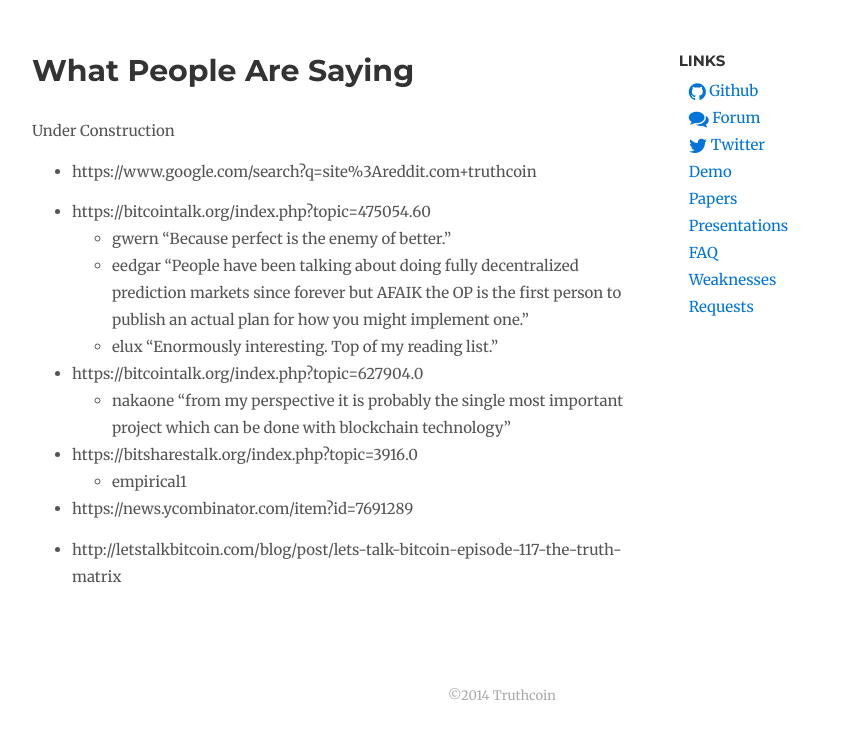
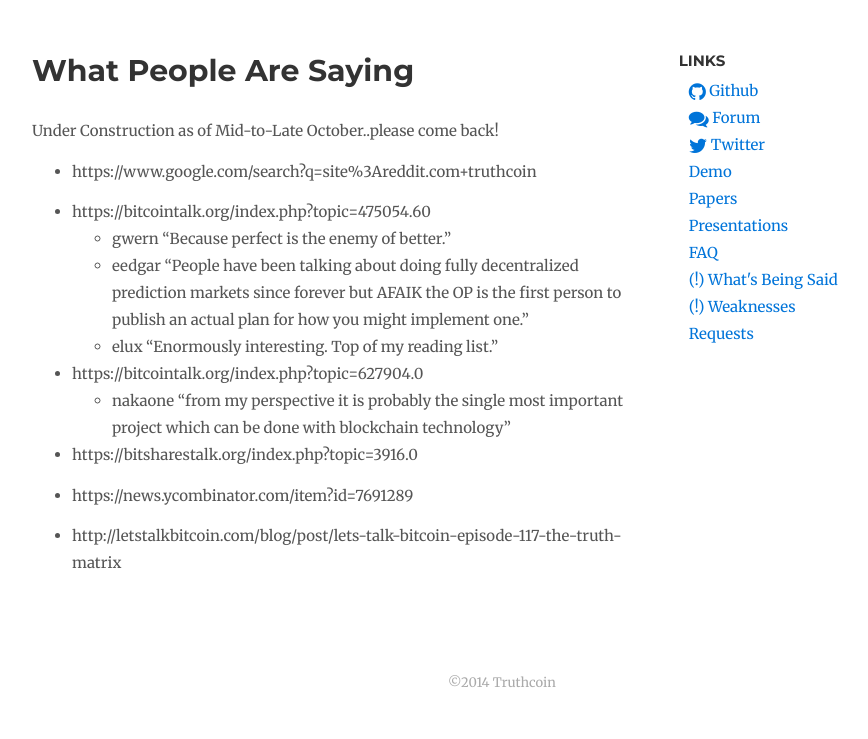
Before and after one commit to truthcoin/www.truthcoin.info, a Jekyll site: the page built from talk/index.md, in a window 1280 px wide, cut to the strip 164-912 px from the top of the page. Shown: the top 739 px of the strip, without its empty margins (138-1006 px from the left). Built offline with Jekyll 4.4.1, drawn with Linux system fonts in a browser that asks for light colours; nearby versions of some CDN libraries; comment, search, counter and statistics services are not loaded.

Commit message:
Added "Under Construction" Sections

```diff
--- a/_includes/sidebar.html
+++ b/_includes/sidebar.html
@@ -10,8 +10,8 @@
   <li><a href="/papers">Papers</a></li>
   <li><a href="/presentations">Presentations</a></li>
   <li><a href="/faq">FAQ</a></li>
-  <!-- <li><a href="/talk">What's Being Said</a></li>  -->
-  <li><a href="/weaknesses">Weaknesses</a></li>
+  <li><a href="/talk">(!) What's Being Said</a></li>
+  <li><a href="/weaknesses">(!) Weaknesses</a></li>
   <li><a href="/requests">Requests</a></li>
 </ul>
 
--- a/talk/index.md
+++ b/talk/index.md
@@ -3,7 +3,7 @@
 title: What People Are Saying
 ---
 
-Under Construction
+Under Construction as of Mid-to-Late October..please come back!
 
 - https://www.google.com/search?q=site%3Areddit.com+truthcoin
 
@@ -16,7 +16,6 @@
 	 - nakaone "from my perspective it is probably the single most important project which can be done with blockchain technology"
 
 - https://bitsharestalk.org/index.php?topic=3916.0
-	 - empirical1
 
 - https://news.ycombinator.com/item?id=7691289
 
```
